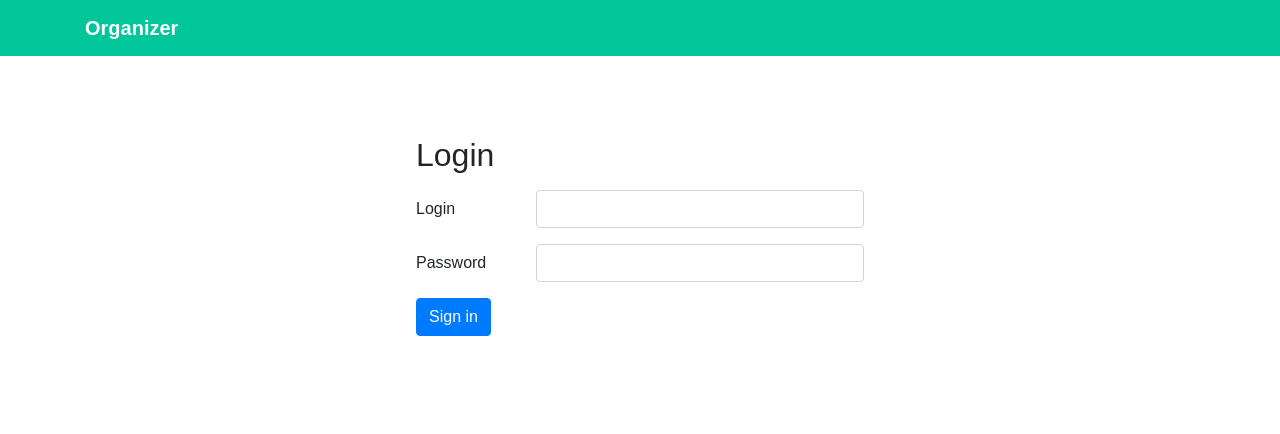
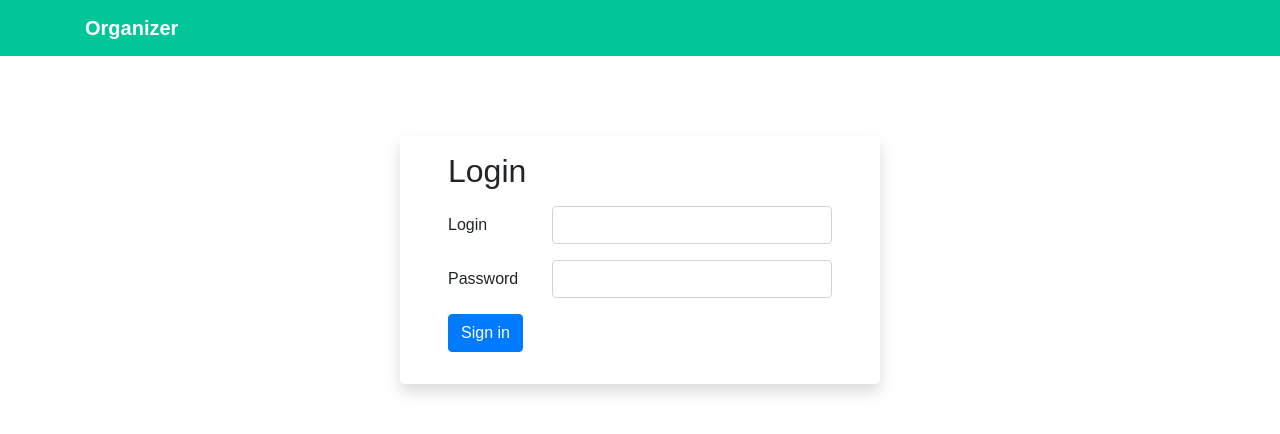
Before and after one commit to PatrykPPP/Organizer_app_front_end, an Angular app: page / in a window 1280 px wide. Shown: the top 434 px of the page. Built offline with nearby package versions, Linux system fonts and the light colour scheme.

Commit message:
Update login-form.component.html

```diff
--- a/src/app/components/login-form/login-form.component.html
+++ b/src/app/components/login-form/login-form.component.html
@@ -1,4 +1,4 @@
-<form (ngSubmit)="handleLogin()" #loginForm="ngForm" class="login-form">
+<form (ngSubmit)="handleLogin()" #loginForm="ngForm" class="login-form shadow px-5 py-3 rounded-lg">
   <h2 class="login-header">Login</h2>
   <div *ngIf="invalidLogin" class="alert alert-danger fade show" role="alert">
     Invalid username or password!
```
